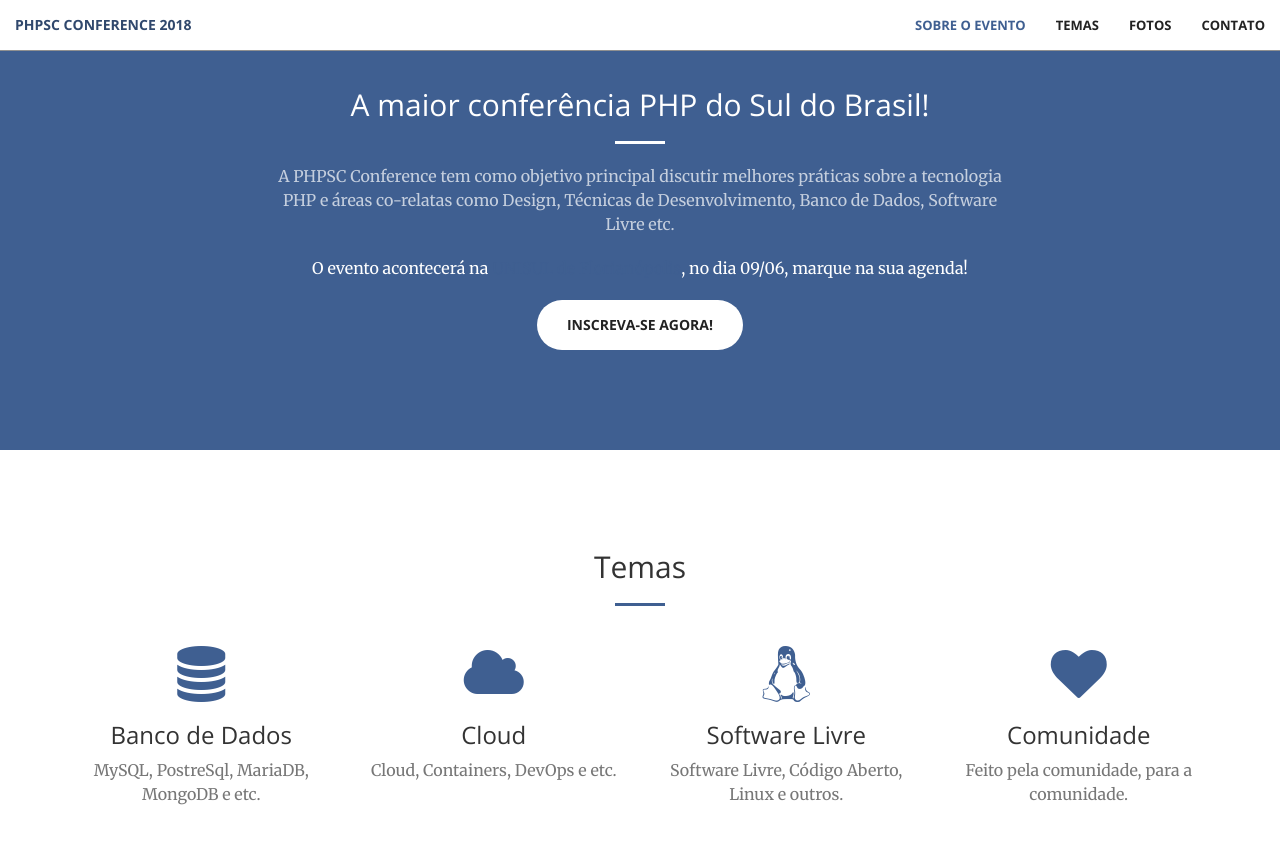
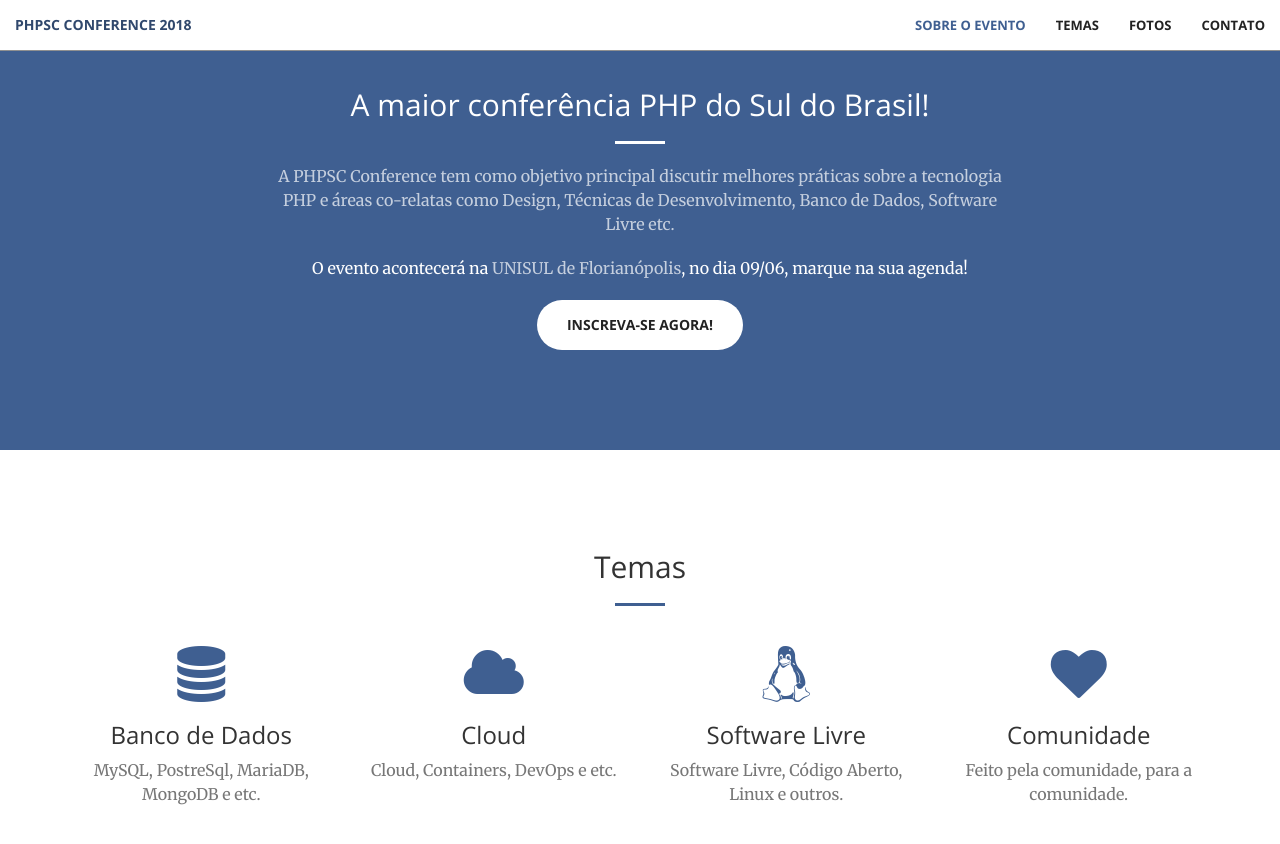
Before and after one commit to PHPSC/site-conf, a Jekyll site: the page built from index.html, in a window 1280 px wide and 900 px high, scrolled down 912 px. Shown: the top 844 px of the window. Built offline with Jekyll 4.4.1, drawn with Linux system fonts in a browser that asks for light colours.

Commit message:
corrigindo cor do link

```diff
--- a/_includes/call-to-action.html
+++ b/_includes/call-to-action.html
@@ -9,7 +9,7 @@
                     Design, Técnicas de Desenvolvimento, Banco de Dados, Software Livre etc.
                 </p>
                 <p>
-                    O evento acontecerá na <a href="https://www.google.com/maps?ll=-27.593055,-48.551767&z=14&t=m&hl=pt-PT&gl=US&mapclient=embed&q=R.+Ant%C3%B4nio+Dib+Mussi,+366+-+Centro+Florian%C3%B3polis+-+SC+88015-110">UNISUL de Florianópolis</a>, no dia 09/06, marque na sua agenda!
+                    O evento acontecerá na <a class="text-faded" href="https://www.google.com/maps?ll=-27.593055,-48.551767&z=14&t=m&hl=pt-PT&gl=US&mapclient=embed&q=R.+Ant%C3%B4nio+Dib+Mussi,+366+-+Centro+Florian%C3%B3polis+-+SC+88015-110">UNISUL de Florianópolis</a>, no dia 09/06, marque na sua agenda!
                 </p>
                 <a href="#" class="btn btn-default btn-xl">Inscreva-se Agora!</a>
             </div>
```
